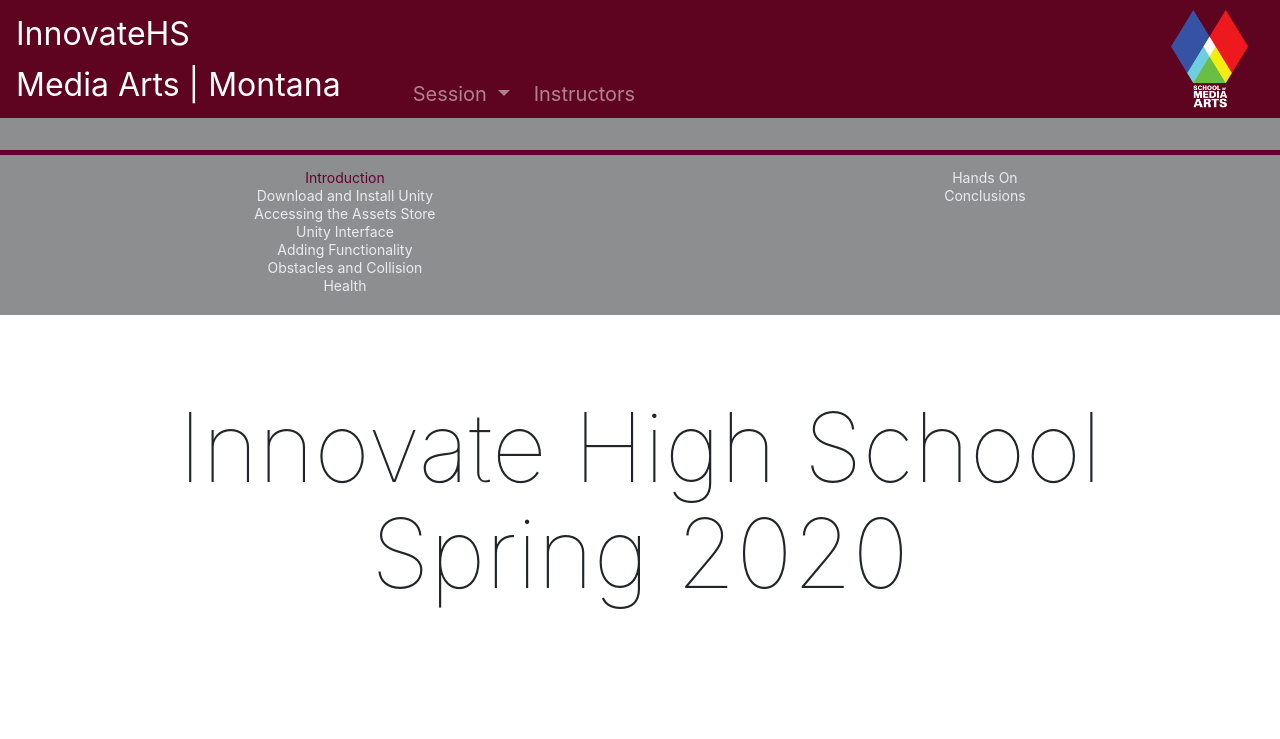
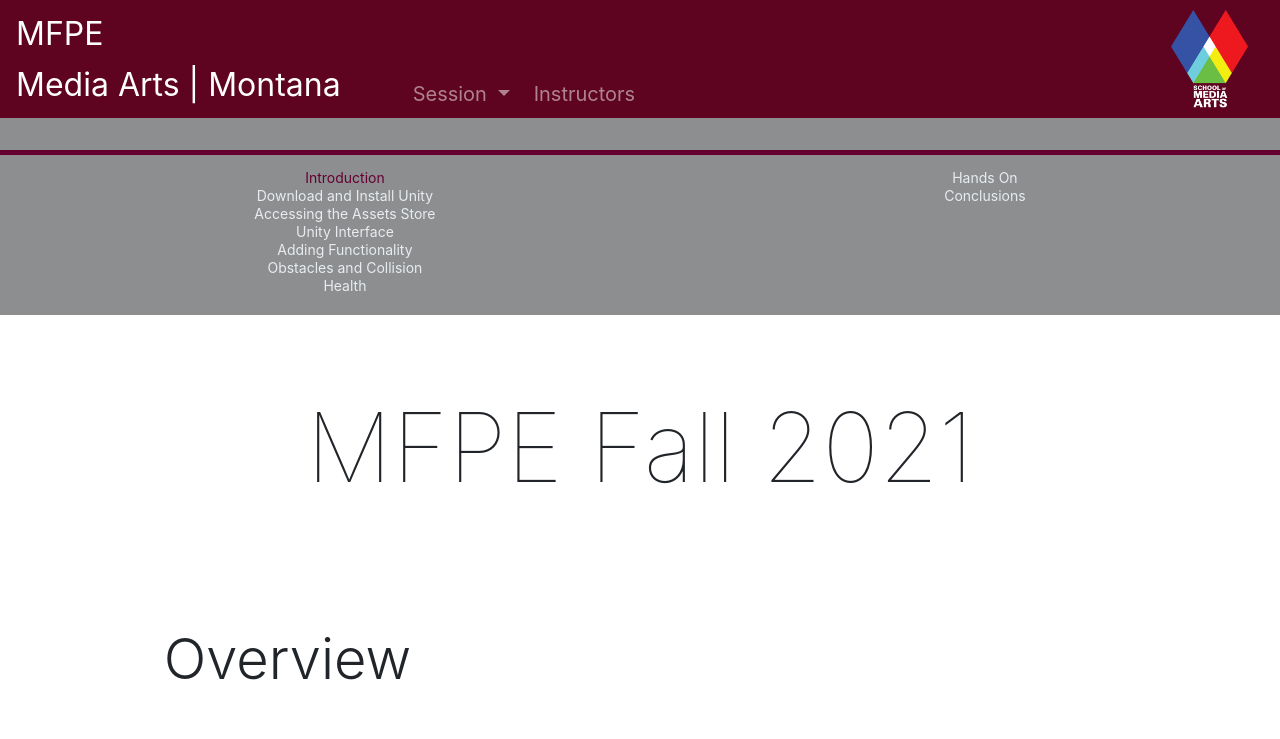
Before and after one commit to Montana-Media-Arts/MFPE-Fall2021, a Jekyll site: the page built from modules/session-1/_posts/2000-01-01-welcome.md, in a window 1280 px wide and 1400 px high. Shown: the top 739 px of the window. Built offline with Jekyll 4.4.1, drawn with Linux system fonts in a browser that asks for light colours; nearby versions of some CDN libraries; some of the changed text lies outside the part shown; grey boxes are pictures that could not be loaded.

Commit message:
updated look and feel and language

```diff
--- a/_config.yml
+++ b/_config.yml
@@ -40,7 +40,7 @@ prose:
 # this is a hex value http://www.w3schools.com/tags/ref_colorpicker.asp
 jumbotron_color: "#8c8e90"
 jumbotron_background_image: "header.svg"
-jumbotron_image: "MART_LOGO_SMALL.png"
+jumbotron_image: LOGOMFPE_Header2021.png"
 
 theme: jekyll-theme-slate
 
--- a/_data/course.yml
+++ b/_data/course.yml
@@ -1,5 +1,5 @@
-title: Innovate High School Spring 2020
-title-short: InnovateHS
+title: MFPE Fall 2021
+title-short: MFPE
 description: An introduction to game development with Unity.
 institution: University of Montana, School of Media Arts
 institution-short: Media Arts | Montana
--- a/modules/session-1/_posts/2000-01-01-welcome.md
+++ b/modules/session-1/_posts/2000-01-01-welcome.md
@@ -3,14 +3,14 @@ title: Introduction
 module: 1
 ---
 
-# Innovate High School Spring 2020
+# MFPE Fall 2021
 
 
 ## Overview
 
 <iframe width="560" height="315" src="https://www.youtube.com/embed/pRu2WQamAN4" frameborder="0" allow="accelerometer; autoplay; encrypted-media; gyroscope; picture-in-picture" allowfullscreen></iframe>
 
-In this session we are going to start on our online journey talking about Unity.  It's a powerful Game Engine that allows us to create any game we want. However, we are going to stick to the basics and use built-in tools so we can focus on design and avoid some of the complexity.
+In this session we are going to start on our online journey talking about Unity.  It's a powerful Game Engine that allows us to create any game we want using art assets provide or even ones that we create or find. However, we are going to stick to the basics and use built-in tools so we can focus on design and avoid some of the complexity.
 
 <!-- The final topic will touch on the power of JS and node.js for server-side development. A number of JavaScript libraries will be explored for how they can speed up the artistic process. -->
 
--- a/modules/session-1/_posts/2017-01-03-download-unity.md
+++ b/modules/session-1/_posts/2017-01-03-download-unity.md
@@ -43,5 +42,5 @@ Wait for the install to complete and then click on Projects.
 
 1. Click **New**.
 2. In the **Create New Project**, click **2D Template**.
-3. In the **Project Name**, enter **InnovateHS Playground** (or whatever you want)
+3. In the **Project Name**, enter **MFPE Playground** (or whatever you want)
 4. Click **Create**.
```
Also changed, not shown: other parts of modules/session-1/_posts/2017-01-03-download-unity.md (+1 -2 lines), modules/session-1/_posts/2017-01-04-assets-store.md (+2 -1 lines), img/LOGOMFPE_Header2021.png (added).
